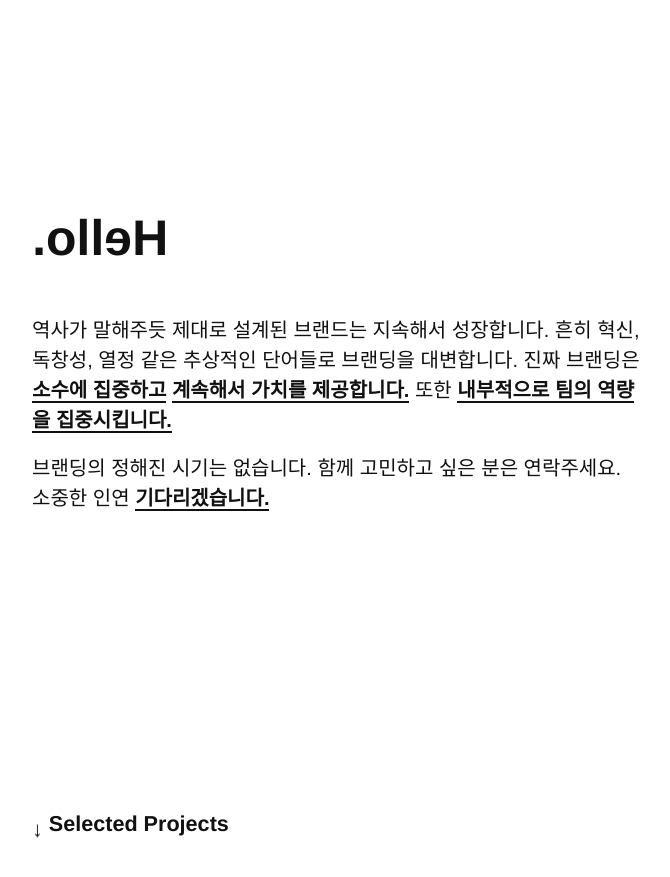
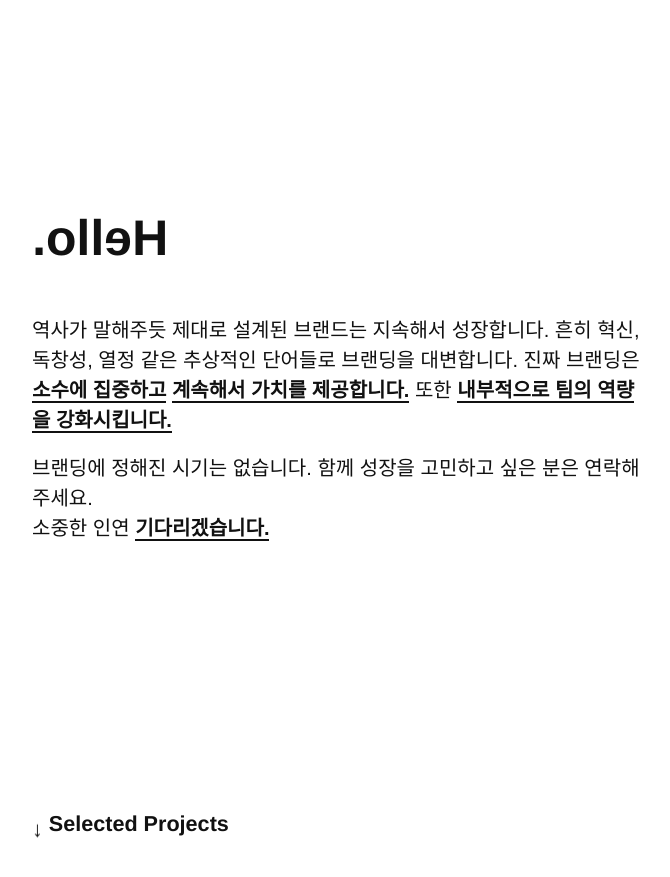
Before and after one commit to se-daan/daan.github.io, a Jekyll site: the page built from index.html, in a window 1280 px wide and 900 px high. Shown: the top 877 px of the window, without its empty margins (128-798 px from the left). Built offline with Jekyll 4.4.1, drawn with Linux system fonts in a browser that asks for light colours.

Commit message:
Update index.html

```diff
--- a/index.html
+++ b/index.html
@@ -14,8 +14,8 @@ title: Portfolio
       <h1 class="ts-headline flip">Hello.</h1>
       <p style="margin:0" ;>&nbsp;</p>
       <div class="kr">
-        <p>역사가 말해주듯 제대로 설계된 브랜드는 지속해서 성장합니다.  흔히 혁신, 독창성, 열정 같은 추상적인 단어들로 브랜딩을 대변합니다.  진짜 브랜딩은 <br class="gap-intro"><span class="link-popup" onclick="location.href='#popup-kr-1'">소수에 집중하고</span> <span class="link-popup" onclick="location.href='#popup-kr-2'">계속해서 가치를 제공합니다.</span>  또한 <span class="link-popup" onclick="location.href='#popup-kr-3'">내부적으로 팀의 역량을 집중시킵니다.</span></p>
-        <p>브랜딩의 정해진 시기는 없습니다.  함께 고민하고 싶은 분은 연락주세요. <br class="gap-intro">소중한 인연 <span onclick="location.href='#footer-info'" class="link-span">기다리겠습니다.</span></p>
+        <p>역사가 말해주듯 제대로 설계된 브랜드는 지속해서 성장합니다.  흔히 혁신, 독창성, 열정 같은 추상적인 단어들로 브랜딩을 대변합니다.  진짜 브랜딩은 <br class="gap-intro"><span class="link-popup" onclick="location.href='#popup-kr-1'">소수에 집중하고</span> <span class="link-popup" onclick="location.href='#popup-kr-2'">계속해서 가치를 제공합니다.</span>  또한 <span class="link-popup" onclick="location.href='#popup-kr-3'">내부적으로 팀의 역량을 강화시킵니다.</span></p>
+        <p>브랜딩에 정해진 시기는 없습니다.  함께 성장을 고민하고 싶은 분은 연락해주세요. <br class="gap-intro">소중한 인연 <span onclick="location.href='#footer-info'" class="link-span">기다리겠습니다.</span></p>
       </div>
     </div>
     <h2 class="section-title ts-strong"><span class="scroll-down">&#x02193; </span>Selected Projects</h2>
```
